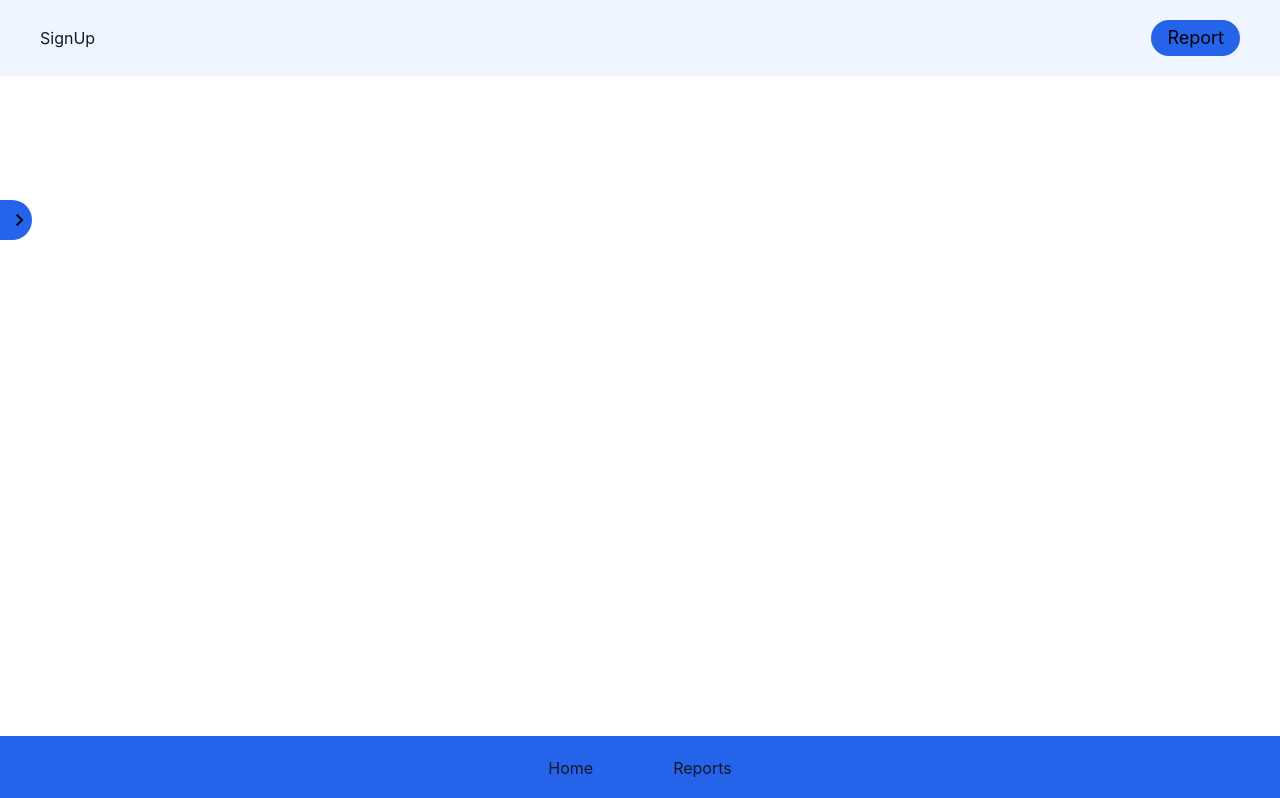
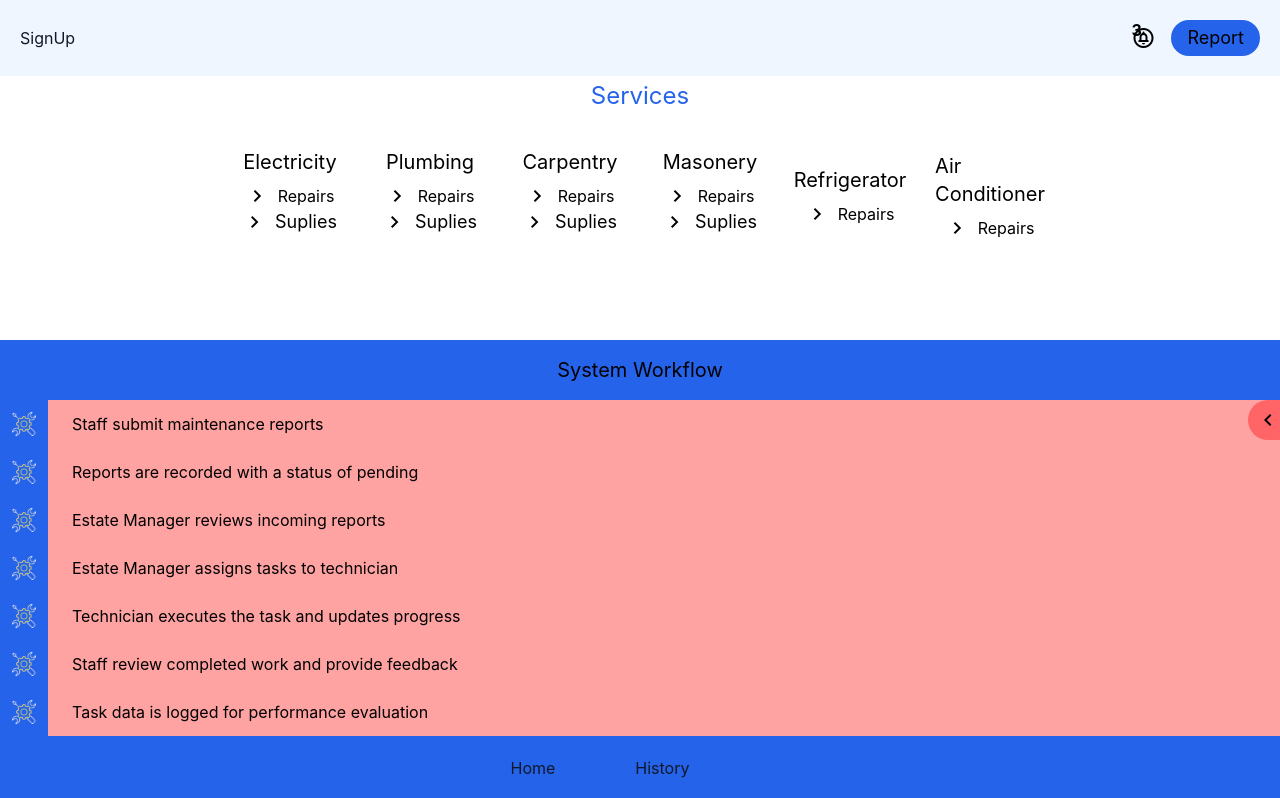
Before and after one commit to Holy-Family-Catholic-Hospital-Berekum/medifix, a React (Vite) app: page /History in a window 1280 px wide. Shown: the top 798 px of the page. Built offline with nearby package versions, Linux system fonts and the light colour scheme.

Commit message:
added alerts button

```diff
--- a/Staff/Reports.jsx
+++ b/Staff/History.jsx
@@ -1,19 +1,13 @@
 import NavBars from "./navBars";
 import { useState } from "react";
 
-export default function Reports() {
-  const [sidePopup, setSidePopup] = useState(false);
+export default function History() {
+
 
   return (
     <>
       <NavBars />
       <div className="md:flex text-center min-h-screen">
-        <span
-          className={`material-symbols-outlined md:hidden z-50 fixed cursor-pointer top-1/4 text-red-300 rounded-r-full py-2 pl-2 left-0 ${sidePopup ? "bg-white" : "bg-[#2563EB]"}`}
-          onClick={() => setSidePopup((prev) => !prev)}
-        >
-          {sidePopup ? "chevron_left" : "chevron_right"}
-        </span>
         <div
           className={`w-full h-screen bg-[#2563EB] max-w-[200px] md:max-w-[500px] fixed rounded  bottom-1/2 md:relative ${sidePopup ? "block" : "hidden md:block"} `}
         >
--- a/Staff/Home.jsx
+++ b/Staff/Home.jsx
@@ -13,6 +13,8 @@ import NavBars from "./navBars";
 import { useState } from "react";
 
 export default function Home() {
+  const [sidePopup, setSidePopup] = useState(false);
+
   const services = [
     {
       name: "Electricity",
@@ -115,6 +117,13 @@ export default function Home() {
     <>
       <NavBars />
       <main className="pt-20 md:pt-24 pb-20">
+        <span
+          className={`material-symbols-outlined md:hidden z-50 fixed cursor-pointer top-1/2 rounded-l-full py-2 pl-2 left-auto right-0 bg-red-400`}
+          onClick={() => setSidePopup((prev) => !prev)}
+        >
+          {sidePopup ? "chevron_right" : "chevron_left"}
+        </span>
+
         <div className="w-full mb-5 md:mb-10 text-center">
           <h1 className="text-2xl md:text-4xl text-[#2563EB]">Services</h1>
         </div>
--- a/Staff/navBars.jsx
+++ b/Staff/navBars.jsx
@@ -10,19 +10,30 @@ export default function NavBars() {
   return (
     <>
       {formPopup && <ReportForm formPopup={formPopup} onClose={handleClose} />}
-      <nav className="md:hidden z-50 flex justify-between w-full fixed bottom-auto top-0 px-10 py-5 md:top-auto md:bottom-0 shadow bg-[#eff6ff]">
+      <nav className="md:hidden z-50 flex justify-between w-full fixed bottom-auto top-0 px-5 py-5 md:top-auto md:bottom-0 shadow bg-[#eff6ff]">
         <button className="text-[#111827]  cursor-pointer hover:text-red-300 transition">
           SignUp
         </button>
+
+        <div className="flex items-center justify-center gap-4">
+          <div className="flex relative">
+            <span className="text-green-600 absolute bottom-2 font-bold">
+              3
+            </span>
+            <span class="material-symbols-outlined text-red-400">
+              circle_notifications
+            </span>
+          </div>
           <button
             className="text-red-300 text-lg bg-[#2563EB] px-4 py-1 rounded-full cursor-pointer hover:text-white transition"
             onClick={() => (formPopup ? handleClose() : setFormPopup(true))}
           >
             {formPopup ? "Close" : "Report"}
           </button>
+        </div>
       </nav>
 
-      <nav className="bg-[#2563EB] border-t border-[#eff6ff] flex md:justify-between z-50 justify-center gap-20 w-full fixed bottom-0 top-auto px-10 py-5 md:top-0 md:bottom-auto">
+      <nav className="bg-[#2563EB] border-t border-[#eff6ff] flex md:justify-between z-50 justify-center gap-20 w-full fixed bottom-0 top-auto px-10 py-5 md:top-0 md:bottom-auto md:shadow shadow-red-300">
         <button className="text-[#111827] hidden md:block  cursor-pointer hover:text-red-300 transition">
           SignUp
         </button>
@@ -31,8 +42,18 @@ export default function NavBars() {
             Home
           </button>
           <button className="text-[#111827] cursor-pointer hover:text-red-300 transition">
-            Reports
+            History
           </button>
+        </div>
+
+        <div className="flex items-center justify-center gap-4">
+          <div className="relative cursor-pointer hidden md:flex">
+            <span className="text-green-600 md:text-black absolute bottom-2 font-bold">
+              3
+            </span>
+            <span class="material-symbols-outlined text-red-400">
+              circle_notifications
+            </span>
           </div>
 
           <button
@@ -41,6 +62,7 @@ export default function NavBars() {
           >
             {formPopup ? "Close" : "Report"}
           </button>
+        </div>
       </nav>
     </>
   );
--- a/src/App.jsx
+++ b/src/App.jsx
@@ -1,6 +1,6 @@
 import Home from "../Staff/Home";
-import Reports from "../Staff/Reports";
+import History from "../Staff/History";
 
 export default function App() {
-  return <Reports />;
+  return <Home />;
 }
```
Lines whose indentation alone changed are shown as unchanged.
